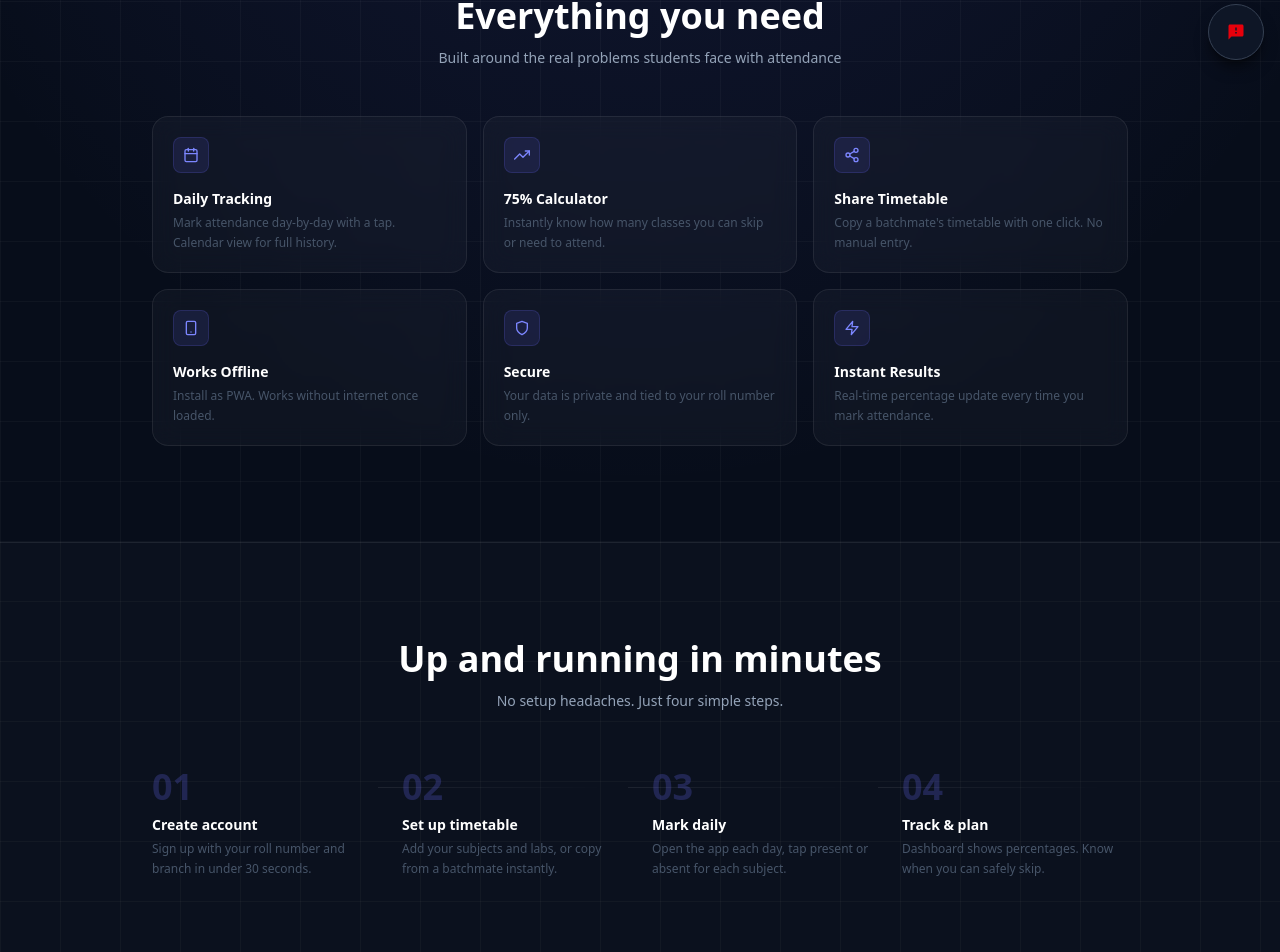
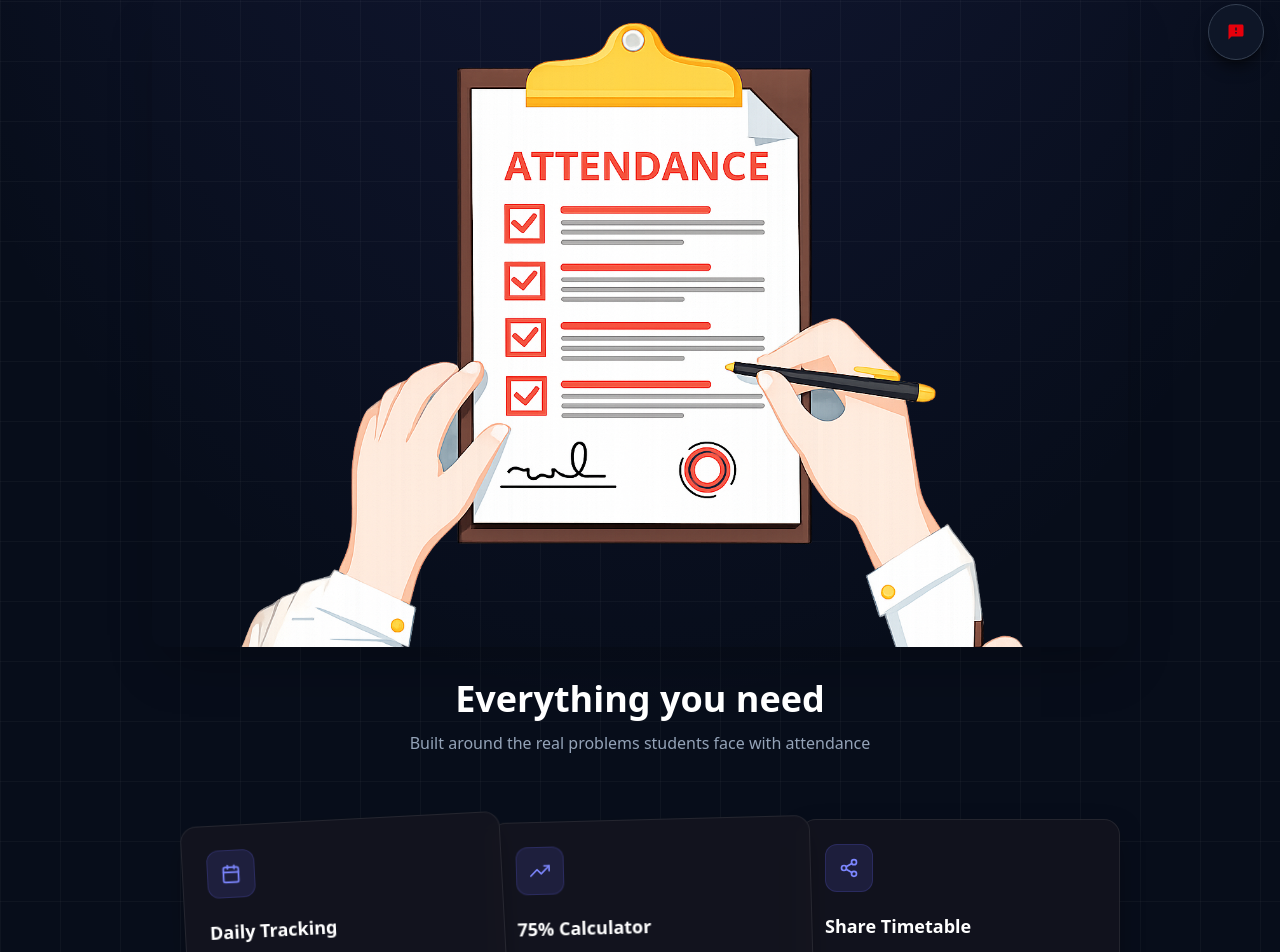
Before and after one commit to Kaushalendra-Marcus/attendance-tracker, a Next.js app: page / in a window 1280 px wide. Shown: the part 724-1676 px from the top of the page. Built offline with nearby package versions, Linux system fonts and the light colour scheme.

Commit message:
updating the home page

```diff
--- a/components/hero.tsx
+++ b/components/hero.tsx
@@ -1,9 +1,22 @@
-"use client"
-import Link from "next/link"
-import { motion } from "framer-motion"
-import { useUser } from "@/app/context/useContext"
-import { FiArrowRight, FiCheckCircle, FiCalendar, FiShare2, FiTrendingUp, FiSmartphone, FiShield, FiZap } from "react-icons/fi"
-import { GridBackground } from "@/components/PageShared"
+"use client";
+import { useState } from "react";
+import Link from "next/link";
+import Image from "next/image";
+import { motion, AnimatePresence } from "framer-motion";
+import { useUser } from "@/app/context/useContext";
+import {
+    FiArrowRight,
+    FiCheckCircle,
+    FiCalendar,
+    FiShare2,
+    FiTrendingUp,
+    FiSmartphone,
+    FiShield,
+    FiZap,
+    FiChevronDown,
+    FiChevronUp,
+} from "react-icons/fi";
+import { GridBackground } from "@/components/PageShared";
 
 const features = [
     { icon: <FiCalendar />, title: "Daily Tracking", desc: "Mark attendance day-by-day with a tap. Calendar view for full history." },
@@ -12,42 +25,51 @@ const features = [
     { icon: <FiSmartphone />, title: "Works Offline", desc: "Install as PWA. Works without internet once loaded." },
     { icon: <FiShield />, title: "Secure", desc: "Your data is private and tied to your roll number only." },
     { icon: <FiZap />, title: "Instant Results", desc: "Real-time percentage update every time you mark attendance." },
-]
+];
 
 const steps = [
     { num: "01", title: "Create account", desc: "Sign up with your roll number and branch in under 30 seconds." },
     { num: "02", title: "Set up timetable", desc: "Add your subjects and labs, or copy from a batchmate instantly." },
     { num: "03", title: "Mark daily", desc: "Open the app each day, tap present or absent for each subject." },
     { num: "04", title: "Track & plan", desc: "Dashboard shows percentages. Know when you can safely skip." },
-]
+];
 
 const faqs = [
     { q: "Is it free?", a: "Yes, completely free. No ads, no premium tier." },
     { q: "Which colleges is it for?", a: "Any college with the 75% attendance rule. Works for all branches." },
     { q: "Can I use it on mobile?", a: "Yes - install it as a PWA from your browser for a native app feel." },
     { q: "What if I share my roll number?", a: "Only you know your password. Roll number alone can't log anyone in." },
-]
+];
 
 const stagger = {
     hidden: {},
-    show: { transition: { staggerChildren: 0.08 } }
-}
+    show: { transition: { staggerChildren: 0.08 } },
+};
 
 const fadeUp = {
     hidden: { opacity: 0, y: 24 },
-    show: { opacity: 1, y: 0, transition: { duration: 0.5, ease: [0.23, 1, 0.32, 1] as const } }
-}
+    show: { opacity: 1, y: 0, transition: { duration: 0.5, ease: [0.23, 1, 0.32, 1] as const } },
+};
 
 export const Hero = () => {
-    const { rollNo } = useUser()
+    const { rollNo } = useUser();
+    const [openFaqIndex, setOpenFaqIndex] = useState<number | null>(null);
+
+    const toggleFaq = (index: number) => {
+        setOpenFaqIndex(openFaqIndex === index ? null : index);
+    };
 
     return (
         <div className="relative overflow-hidden" style={{ background: "var(--bg-primary)" }}>
             <GridBackground />
 
             {/* Top indigo glow */}
-            <div className="absolute inset-0 pointer-events-none"
-                style={{ background: "radial-gradient(ellipse 70% 40% at 50% -5%, rgba(99,102,241,0.18), transparent)" }} />
+            <div
+                className="absolute inset-0 pointer-events-none"
+                style={{
+                    background: "radial-gradient(ellipse 70% 40% at 50% -5%, rgba(99,102,241,0.18), transparent)",
+                }}
+            />
 
             {/*HERO  */}
             <section className="relative z-10 max-w-5xl mx-auto px-6 pt-28 pb-24 text-center">
@@ -65,8 +87,7 @@ export const Hero = () => {
                         <Link href={rollNo ? "/attendance" : "/sign-up"} className="btn-primary flex items-center gap-2 text-base px-7 py-3.5">
                             Get Started Free <FiArrowRight />
                         </Link>
-                        <Link href="#how-it-works" className="text-sm font-medium flex items-center gap-1.5 transition-colors"
-                            style={{ color: "var(--text-secondary)" }}>
+                        <Link href="#how-it-works" className="text-sm font-medium flex items-center gap-1.5 transition-colors" style={{ color: "var(--text-secondary)" }}>
                             See how it works <FiArrowRight className="text-xs" />
                         </Link>
                     </motion.div>
@@ -83,33 +104,130 @@ export const Hero = () => {
                 </motion.div>
             </section>
 
-            {/*FEATURES  */}
-            <section className="relative z-10 max-w-5xl mx-auto px-6 pb-24">
-                <motion.div initial={{ opacity: 0, y: 20 }} whileInView={{ opacity: 1, y: 0 }} viewport={{ once: true }} className="text-center mb-12">
-                    <h2 className="text-3xl md:text-4xl font-black text-white">Everything you need</h2>
-                    <p className="mt-3 text-sm" style={{ color: "var(--text-secondary)" }}>Built around the real problems students face with attendance</p>
+            {/* APP PREVIEW IMAGE */}
+            <div className="relative z-10 max-w-5xl mx-auto px-6 pb-8">
+                <motion.div
+                    initial={{ opacity: 0, y: 20 }}
+                    whileInView={{ opacity: 1, y: 0 }}
+                    viewport={{ once: true }}
+                    className="flex justify-center"
+                >
+                    <Image
+                        src="/home-page/attendance.png"
+                        alt="Attendance dashboard preview"
+                        width={1000}
+                        height={600}
+                        className="rounded-xl shadow-2xl"
+                        priority
+                    />
+                </motion.div>
+            </div>
+
+            {/* FEATURES - CARD STACK WITH SPREAD EFFECT */}
+            <section className="relative z-10 max-w-6xl mx-auto px-6 pb-24">
+                <motion.div
+                    initial={{ opacity: 0, y: 20 }}
+                    whileInView={{ opacity: 1, y: 0 }}
+                    viewport={{ once: true }}
+                    className="text-center mb-16"
+                >
+                    <h2 className="text-3xl md:text-4xl font-black text-white mb-3">
+                        Everything you need
+                    </h2>
+                    <p className="text-base max-w-xl mx-auto" style={{ color: "var(--text-secondary)" }}>
+                        Built around the real problems students face with attendance
+                    </p>
                 </motion.div>
 
+                {/* Card Stack Container */}
                 <motion.div
-                    variants={stagger} initial="hidden" whileInView="show" viewport={{ once: true }}
-                    className="grid grid-cols-1 sm:grid-cols-2 md:grid-cols-3 gap-4"
+                    className="relative flex flex-wrap justify-center items-center gap-0 md:gap-0"
+                    initial="rest"
+                    whileHover="hover"
+                    animate="rest"
+                    variants={{
+                        rest: { gap: "0px" },
+                        hover: { gap: "16px" }
+                    }}
                 >
                     {features.map((f, i) => (
-                        <motion.div key={i} variants={fadeUp} className="card card-hover p-5">
-                            <div className="w-9 h-9 rounded-lg flex items-center justify-center mb-4 text-indigo-400"
-                                style={{ background: "rgba(99,102,241,0.12)", border: "1px solid rgba(99,102,241,0.2)" }}>
-                                {f.icon}
+                        <motion.div
+                            key={i}
+                            className="relative w-72 md:w-80 cursor-pointer"
+                            variants={{
+                                rest: {
+                                    scale: 1,
+                                    rotate: (i - 2) * 1.5, // slight fan rotation
+                                    x: (i - 2) * -12,      // overlap horizontally
+                                    zIndex: 10 - i,
+                                    transition: { type: "spring", stiffness: 300, damping: 25 }
+                                },
+                                hover: {
+                                    scale: 1.02,
+                                    rotate: 0,
+                                    x: 0,
+                                    zIndex: 20,
+                                    transition: { type: "spring", stiffness: 300, damping: 25 }
+                                }
+                            }}
+                            whileHover={{
+                                scale: 1.05,
+                                rotate: 0,
+                                x: 0,
+                                zIndex: 30,
+                                transition: { type: "spring", stiffness: 300, damping: 25 }
+                            }}
+                        >
+                            <div
+                                className="h-full p-6 rounded-2xl backdrop-blur-sm transition-all duration-300"
+                                style={{
+                                    background: "rgba(20,20,30,0.8)",
+                                    border: "1px solid var(--border)",
+                                    boxShadow: "0 10px 30px -10px rgba(0,0,0,0.5)"
+                                }}
+                            >
+                                {/* Icon */}
+                                <div
+                                    className="w-12 h-12 rounded-xl flex items-center justify-center mb-5 text-indigo-400"
+                                    style={{
+                                        background: "rgba(99,102,241,0.15)",
+                                        border: "1px solid rgba(99,102,241,0.2)"
+                                    }}
+                                >
+                                    <span className="text-xl">{f.icon}</span>
+                                </div>
+
+                                {/* Title */}
+                                <h3 className="font-bold text-white text-lg mb-2">{f.title}</h3>
+
+                                {/* Description - visible on hover */}
+                                <motion.p
+                                    className="text-sm leading-relaxed"
+                                    style={{ color: "var(--text-muted)" }}
+                                    initial={{ opacity: 0, height: 0 }}
+                                    animate={{ opacity: 0, height: 0 }}
+                                    whileHover={{ opacity: 1, height: "auto" }}
+                                    transition={{ duration: 0.2 }}
+                                >
+                                    {f.desc}
+                                </motion.p>
+
+                                {/* Hint indicator */}
+                                <div
+                                    className="mt-3 text-xs flex items-center gap-1"
+                                    style={{ color: "var(--text-muted)" }}
+                                >
+                                    <span>Hover to expand</span>
+                                    <FiArrowRight className="text-[10px]" />
+                                </div>
                             </div>
-                            <p className="font-bold text-white text-sm mb-1">{f.title}</p>
-                            <p className="text-xs leading-relaxed" style={{ color: "var(--text-muted)" }}>{f.desc}</p>
                         </motion.div>
                     ))}
                 </motion.div>
             </section>
 
             {/* HOW IT WORKS*/}
-            <section id="how-it-works" className="relative z-10 py-24"
-                style={{ borderTop: "1px solid var(--border)", borderBottom: "1px solid var(--border)", background: "rgba(255,255,255,0.015)" }}>
+            <section id="how-it-works" className="relative z-10 py-24" style={{ borderTop: "1px solid var(--border)", borderBottom: "1px solid var(--border)", background: "rgba(255,255,255,0.015)" }}>
                 <div className="max-w-5xl mx-auto px-6">
                     <motion.div initial={{ opacity: 0, y: 20 }} whileInView={{ opacity: 1, y: 0 }} viewport={{ once: true }} className="text-center mb-14">
                         <h2 className="text-3xl md:text-4xl font-black text-white">Up and running in minutes</h2>
@@ -126,10 +244,8 @@ export const Hero = () => {
                                 transition={{ delay: i * 0.1, duration: 0.5 }}
                                 className="relative"
                             >
-                                {/* connector line */}
                                 {i < steps.length - 1 && (
-                                    <div className="hidden md:block absolute top-5 left-full w-full h-px z-0"
-                                        style={{ background: "linear-gradient(to right, var(--border), transparent)" }} />
+                                    <div className="hidden md:block absolute top-5 left-full w-full h-px z-0" style={{ background: "linear-gradient(to right, var(--border), transparent)" }} />
                                 )}
                                 <div className="relative z-10">
                                     <span className="text-4xl font-black" style={{ color: "rgba(99,102,241,0.25)" }}>{s.num}</span>
@@ -147,10 +263,7 @@ export const Hero = () => {
                 <motion.div initial={{ opacity: 0, y: 20 }} whileInView={{ opacity: 1, y: 0 }} viewport={{ once: true }} className="mb-10">
                     <h2 className="text-3xl md:text-4xl font-black text-white">One app, all covered</h2>
                 </motion.div>
-                <motion.div
-                    variants={stagger} initial="hidden" whileInView="show" viewport={{ once: true }}
-                    className="grid grid-cols-1 sm:grid-cols-2 gap-3 text-left"
-                >
+                <motion.div variants={stagger} initial="hidden" whileInView="show" viewport={{ once: true }} className="grid grid-cols-1 sm:grid-cols-2 gap-3 text-left">
                     {[
                         "Mark present/absent per subject every day",
                         "See live percentage for each subject",
@@ -161,9 +274,7 @@ export const Hero = () => {
                         "Install on phone, works offline",
                         "No app store needed - runs in browser",
                     ].map((item, i) => (
-                        <motion.div key={i} variants={fadeUp}
-                            className="flex items-start gap-2.5 card p-3.5 text-sm"
-                            style={{ color: "var(--text-secondary)" }}>
+                        <motion.div key={i} variants={fadeUp} className="flex items-start gap-2.5 card p-3.5 text-sm" style={{ color: "var(--text-secondary)" }}>
                             <FiCheckCircle className="text-indigo-400 mt-0.5 shrink-0" />
                             {item}
                         </motion.div>
@@ -171,9 +282,8 @@ export const Hero = () => {
                 </motion.div>
             </section>
 
-            {/* ─── FAQ ──────────────────────────────────────────── */}
-            <section className="relative z-10 py-24"
-                style={{ borderTop: "1px solid var(--border)", background: "rgba(255,255,255,0.015)" }}>
+            {/* FAQ SECTION - ACCORDION */}
+            <section className="relative z-10 py-24" style={{ borderTop: "1px solid var(--border)", background: "rgba(255,255,255,0.015)" }}>
                 <div className="max-w-2xl mx-auto px-6">
                     <motion.div initial={{ opacity: 0, y: 20 }} whileInView={{ opacity: 1, y: 0 }} viewport={{ once: true }} className="text-center mb-12">
                         <h2 className="text-3xl font-black text-white">Quick answers</h2>
@@ -186,10 +296,30 @@ export const Hero = () => {
                                 whileInView={{ opacity: 1, y: 0 }}
                                 viewport={{ once: true }}
                                 transition={{ delay: i * 0.08 }}
-                                className="card p-5"
+                                className="card cursor-pointer"
+                                onClick={() => toggleFaq(i)}
                             >
-                                <p className="font-bold text-white text-sm mb-1">{faq.q}</p>
-                                <p className="text-sm" style={{ color: "var(--text-muted)" }}>{faq.a}</p>
+                                <div className="p-5 flex items-center justify-between">
+                                    <p className="font-bold text-white text-sm">{faq.q}</p>
+                                    <div className="text-indigo-400">
+                                        {openFaqIndex === i ? <FiChevronUp /> : <FiChevronDown />}
+                                    </div>
+                                </div>
+                                <AnimatePresence>
+                                    {openFaqIndex === i && (
+                                        <motion.div
+                                            initial={{ height: 0, opacity: 0 }}
+                                            animate={{ height: "auto", opacity: 1 }}
+                                            exit={{ height: 0, opacity: 0 }}
+                                            transition={{ duration: 0.2, ease: "easeInOut" }}
+                                            className="overflow-hidden"
+                                        >
+                                            <p className="text-sm px-5 pb-5" style={{ color: "var(--text-muted)" }}>
+                                                {faq.a}
+                                            </p>
+                                        </motion.div>
+                                    )}
+                                </AnimatePresence>
                             </motion.div>
                         ))}
                     </div>
@@ -199,8 +329,7 @@ export const Hero = () => {
             {/* CTA BANNER */}
             <section className="relative z-10 max-w-3xl mx-auto px-6 py-24 text-center">
                 <motion.div initial={{ opacity: 0, scale: 0.97 }} whileInView={{ opacity: 1, scale: 1 }} viewport={{ once: true }}>
-                    <div className="card p-10"
-                        style={{ background: "linear-gradient(135deg, rgba(99,102,241,0.12), rgba(59,130,246,0.08))" }}>
+                    <div className="card p-10" style={{ background: "linear-gradient(135deg, rgba(99,102,241,0.12), rgba(59,130,246,0.08))" }}>
                         <h2 className="text-3xl md:text-4xl font-black text-white mb-4">
                             Stop guessing.<br />Start tracking.
                         </h2>
@@ -215,5 +344,5 @@ export const Hero = () => {
                 </motion.div>
             </section>
         </div>
-    )
-}
+    );
+};
```
Also changed, not shown: public/home-page/attendance.png (added).
